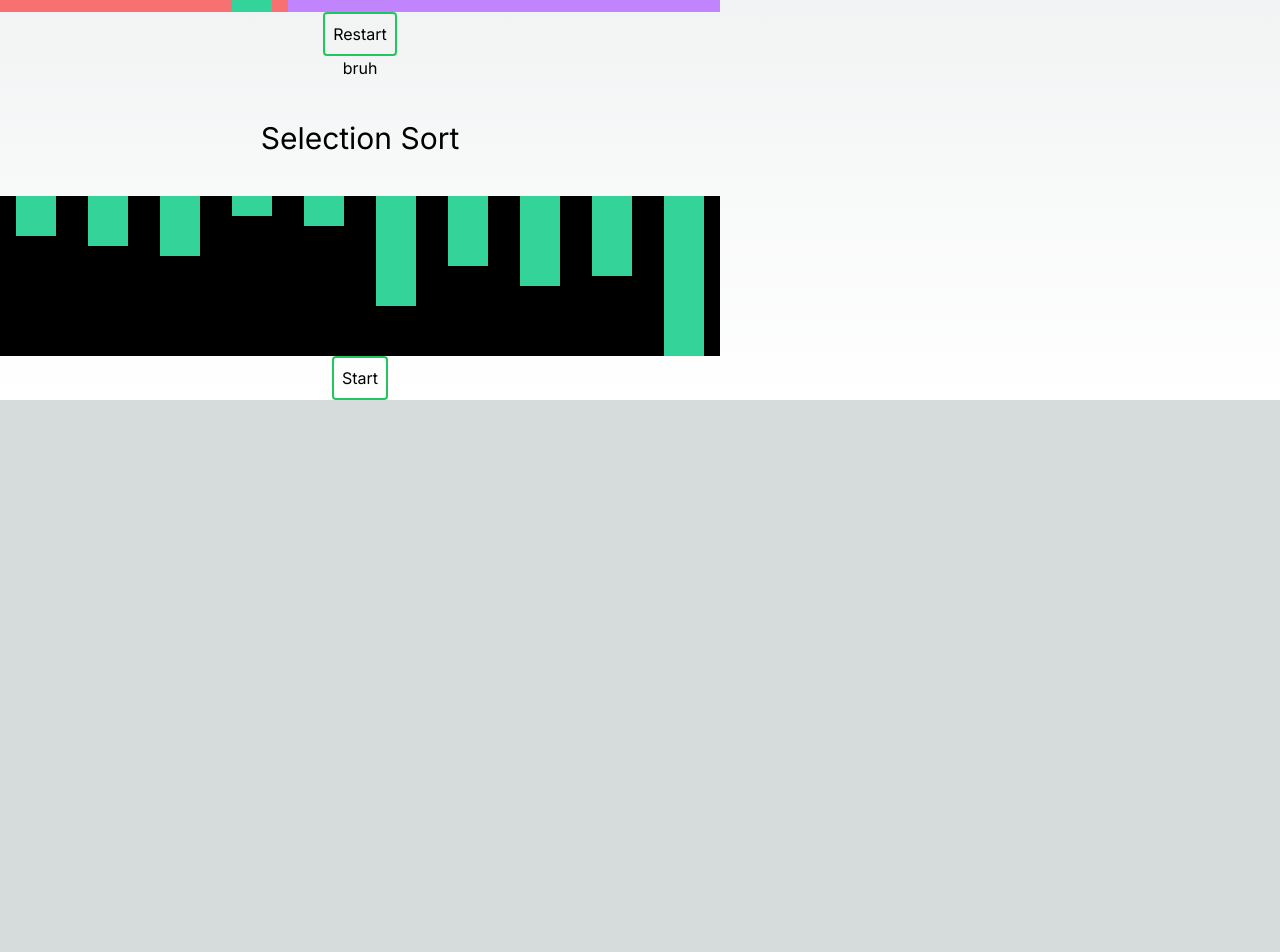
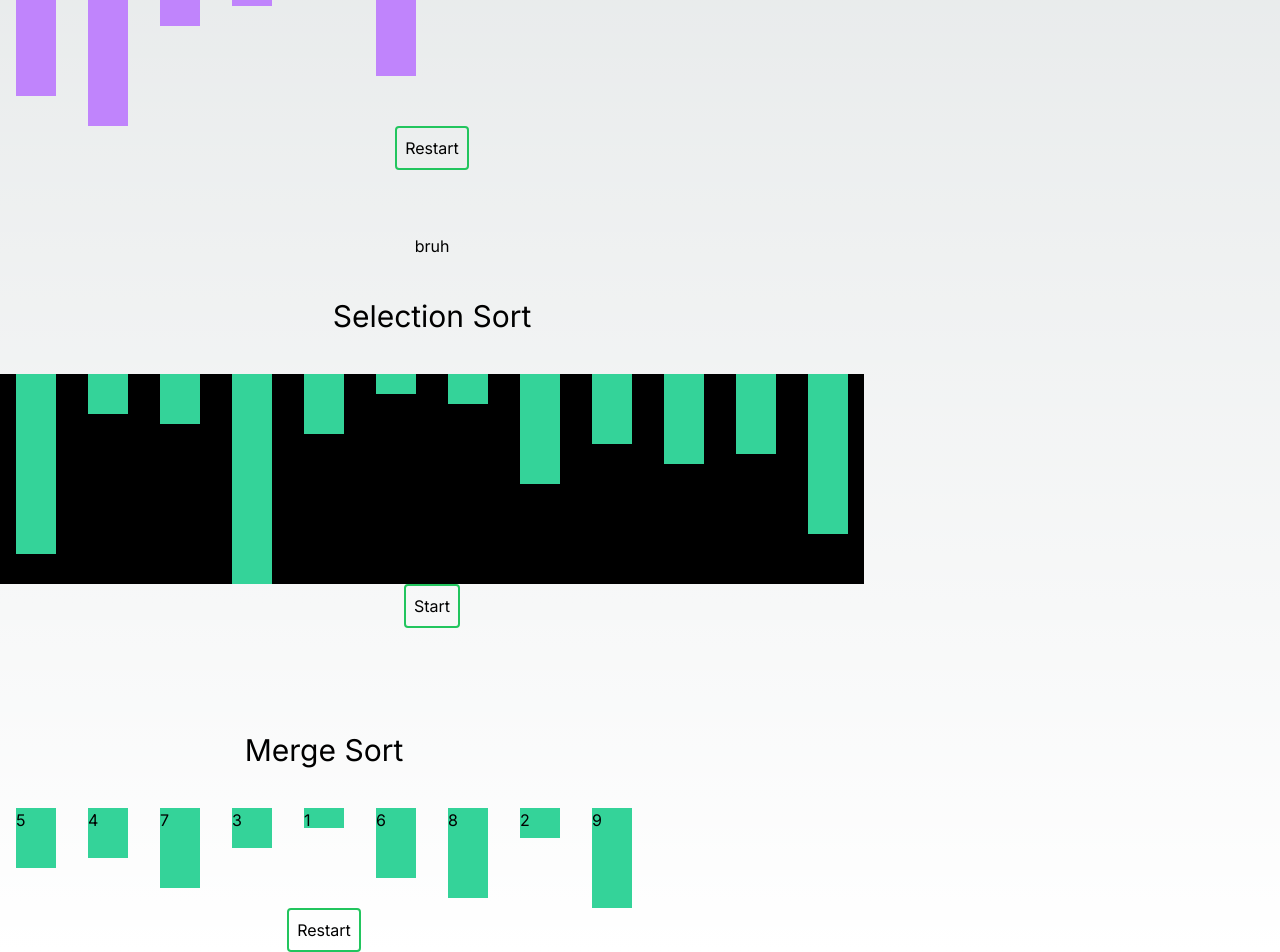
Before and after one commit to yayakix/iyanamarquez.Algorithmsv1, a Next.js app: page / in a window 1280 px wide. Shown: the part 836-1788 px from the top of the page. Before the commit the page ends 1236 px from the top, so only its background shows below. Built offline with nearby package versions, Linux system fonts and the light colour scheme.

Commit message:
mergesort alg

```diff
--- a/src/algorithms/insertionSort.ts
+++ b/src/algorithms/insertionSort.ts
@@ -27,4 +27,3 @@ const insertionSort = (startArr: []) => {
 };
 
 export default insertionSort;
-console.log(insertionSort(startArr));
--- /dev/null
+++ b/src/algorithms/mergeSort.ts
@@ -0,0 +1,51 @@
+/* // Merge sort continuously cuts down a list into multiple sublists until each has only one item,
+then merges those sublists into a sorted list. */
+
+let testArr = [5, 4, 7, 3, 1, 6, 8, 2, 9];
+function mergeWithSteps(array) {
+  let arr = [...array];
+  let steps = { sortedArrSteps: [], leftSide: [], rightSide: [] };
+
+  function mergeSort(arr: number[]): number[] {
+    if (arr.length < 2) {
+      return arr;
+    }
+    // take in arr
+    // check if arr length is < 2, return arr if just 1 item
+    let half_length = Math.floor(arr.length / 2);
+    let leftArr = arr.slice(0, half_length);
+    let rightArr = arr.slice(half_length);
+    // find the midpoint
+    // left arr is left side, right arr is right arr (slice)
+    return mergeSortedArr(mergeSort(leftArr), mergeSort(rightArr));
+    // merge(merge sort on both arrs again)
+    // return the merge of those
+  }
+
+  function mergeSortedArr(leftArr: number[], rightArr: number[]) {
+    let sortArr = [];
+    // [4] - [5] -> [4,5] - [3,7] -> [3,4,5,7]
+    // set empty sorted arr []
+    steps.leftSide.push([...leftArr]);
+    steps.rightSide.push([...rightArr]);
+    while (leftArr.length > 0 && rightArr.length > 0) {
+      if (leftArr[0] < rightArr[0]) {
+        sortArr.push(leftArr.shift());
+      } else {
+        sortArr.push(rightArr.shift());
+      }
+    }
+
+    steps.sortedArrSteps.push([...sortArr]);
+
+    return [...sortArr, ...leftArr, ...rightArr];
+    // while the arrs have a length
+    // compare left arr el to right arr element
+    // join sorted arr with remanining elements of left and right arrs
+  }
+  //   console.log(mergeSort(arr));
+
+  return { sortedArr: mergeSort(arr), steps: steps };
+}
+export default mergeWithSteps;
+console.log(mergeWithSteps(testArr));
--- a/src/app/page.tsx
+++ b/src/app/page.tsx
@@ -1,43 +1,32 @@
 'use client'
-import Image from "next/image";
 
 import BubbleSort from "./sort/bubble/page";
 import SelectionSort from "./sort/selection/page";
 import InsertionSort from "./sort/insertion/page";
-
+import MergeSort from "./sort/merge/page";
 import { useEffect, useState } from "react";
 
-
 export default function Home() {
-  const startingArr = [3, 4, 5, 1, 2, 10, 6, 8, 7, 15];
-
+  const startingArr = [17, 3, 4, 20, 5, 1, 2, 10, 6, 8, 7, 15];
   const [arr, setArr] = useState(startingArr)
 
-
   return (
-    <div className="flex flex-col  justify-center items-center grid grid-col-4 ">
+    <div className="flex flex-col justify-center items-center grid grid-col-4 ">
       <a href="/sort/bubble">
         <button>Bubble Sort</button>
-
       </a>
       <a href="/sort/selection">
         <button>Selection Sort</button>
-
       </a>
       <a href="/sort/insertion">
         <button>Selection Sort</button>
-
       </a>
-      <div className="flex flex-wrap">
+      <div className="flex flex-wrap gap-16">
         <BubbleSort array={startingArr} />
         <InsertionSort array={startingArr} />
         <SelectionSort array={startingArr} />
-
+        <MergeSort array={startingArr} />
       </div>
-
-
-
-
     </div>
   );
 }
--- a/src/app/sort/insertion/page.tsx
+++ b/src/app/sort/insertion/page.tsx
@@ -46,10 +46,10 @@ export default function InsertionSort(props) {
         <div className="flex flex-col justify-center items-center">
             <h1 className="text-3xl my-10">Insertion Sort</h1>
             <div className="flex flex-row">
-                <div className="bg-red-400 flex">
-                    {newArray.map((x) => { return <span className='mx-4 bg-emerald-400 w-10' style={{ color: 'blue', height: `${(x + 1) * 10}px` }} >{x}</span> })}
+                <div className=" flex">
+                    {newArray.map((x) => { return <span className='mx-4 bg-purple-400 w-10' style={{ color: 'blue', height: `${(x + 1) * 10}px` }} >{x}</span> })}
                 </div >
-                <div className="bg-purple-400 flex">
+                <div className=" flex">
                     {arr.map((x) => { return <span className='mx-4 bg-emerald-400 w-10' style={{ color: 'blue', height: `${(x + 1) * 10}px` }} >{x}</span> })}
                 </div >
             </div>
--- /dev/null
+++ b/src/app/sort/merge/page.tsx
@@ -0,0 +1,66 @@
+'use client'
+import Image from "next/image";
+import mergeWithSteps from "@/algorithms/mergeSort";
+import { useEffect, useState } from "react";
+
+
+export default function MergeSort(props) {
+    const startingArr = [5, 4, 7, 3, 1, 6, 8, 2, 9]
+    const [final, setFinal] = useState(startingArr);
+    const [arr, setArr] = useState(startingArr);
+    const [steps, setSteps] = useState([]);
+
+    useEffect(() => {
+        const { sortedArr, steps: { sortedArrSteps, leftSide, rightSide } } = mergeWithSteps(startingArr);
+        setSteps([...leftSide, ...rightSide, ...sortedArrSteps]);
+        // setArr(sortedArr);
+    }, []);
+
+    const animateSorting = () => {
+        steps.map((x, idx) => {
+            if (x.length > 1) {
+                console.log('x', x)
+                setTimeout(() => {
+                    setArr(x)
+                }, 1000 * idx)
+
+            }
+        })
+        console.log('hit')
+        const { sortedArr } = mergeWithSteps(startingArr);
+
+        setArr(sortedArr)
+
+    };
+    const resetArray = () => {
+        setArr(startingArr);
+        animateSorting();
+    };
+
+    return (
+        <div className="flex flex-col justify-center items-center">
+            <h1 className="text-3xl my-10">Merge Sort</h1>
+            <div className="flex flex-row">
+                <div className="flex">
+                    {arr.map((x, idx) => (
+                        <span
+                            key={idx}
+                            className={`mx-4 bg-emerald-400 w-10 `}
+                            style={{ height: `${(x + 1) * 10}px` }}
+                        >
+                            {x}
+                        </span>
+                    ))}
+
+                </div>
+            </div>
+            <button
+                className="rounded p-2 border-2 border-green-500 hover:bg-emerald-100 hover:text-black"
+                onClick={resetArray}
+            >
+                Restart
+            </button>
+
+        </div>
+    );
+}
```
